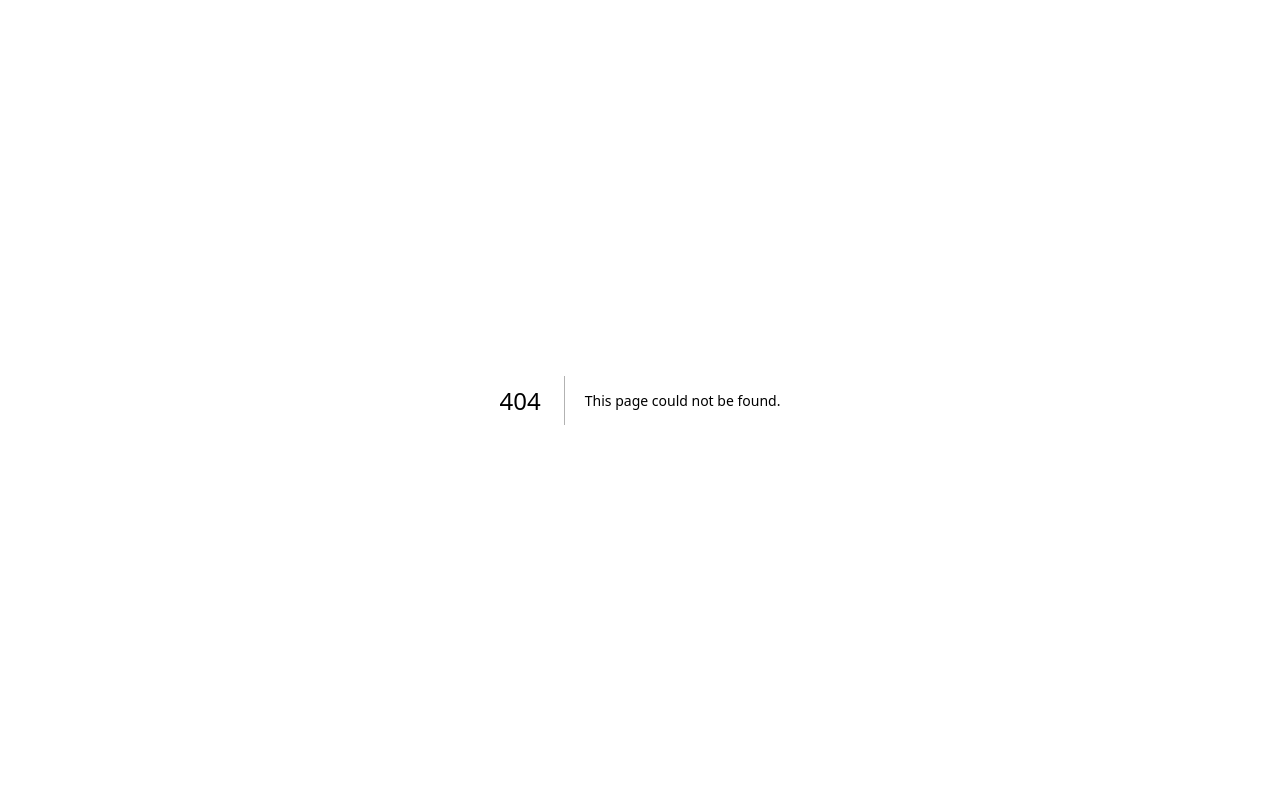
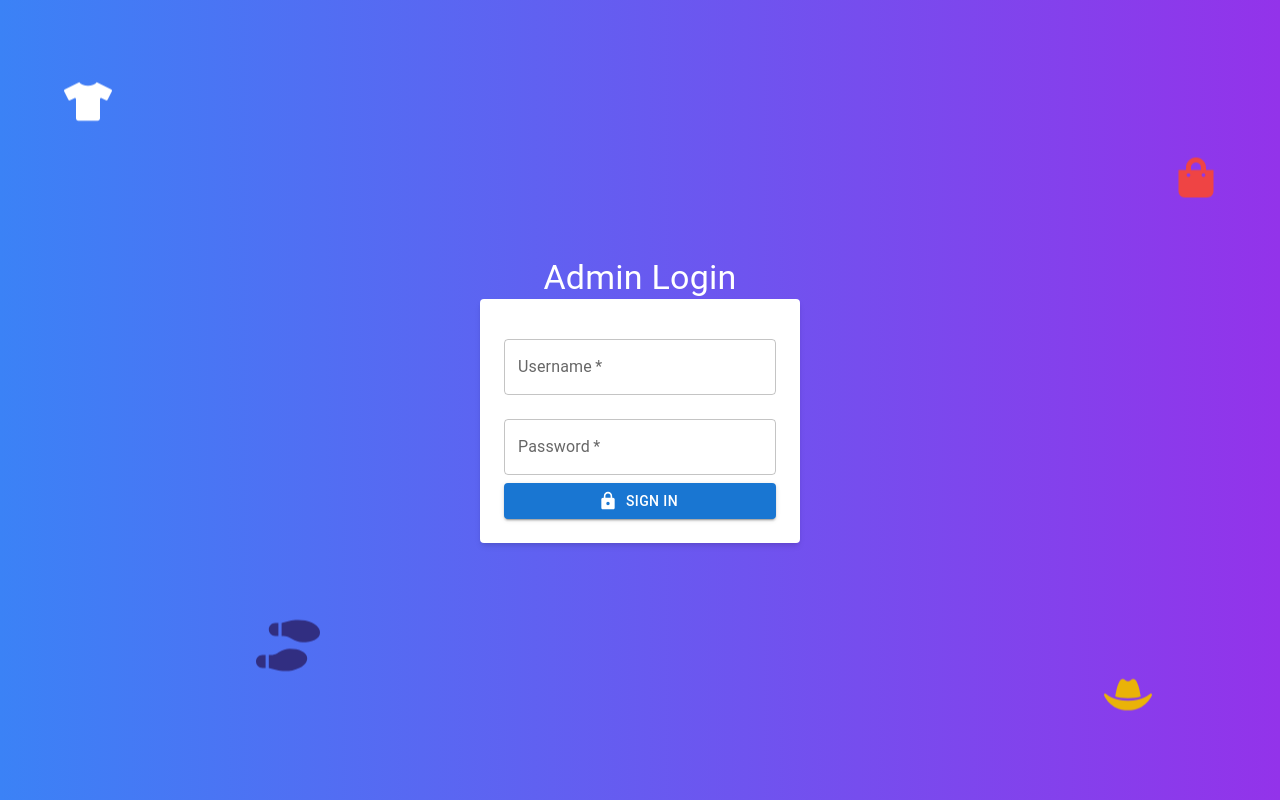
Before and after one commit to Waptech07/TRF-STORE, a Next.js app: page /login in a window 1280 px wide. Before the commit this address had no page. Built offline with nearby package versions, Linux system fonts and the light colour scheme; no server answers.

Commit message:
login page

```diff
--- /dev/null
+++ b/app/login/page.js
@@ -0,0 +1,108 @@
+"use client";
+
+import { signIn, useSession } from 'next-auth/react';
+import { useState, useEffect } from 'react';
+import { useRouter } from 'next/navigation';
+import { Button, TextField, Typography, CircularProgress } from '@mui/material';
+import LockIcon from '@mui/icons-material/Lock';
+import { useSpring, animated } from 'react-spring';
+
+import { FaTshirt, FaShoppingBag, FaShoePrints, FaHatCowboy } from 'react-icons/fa';
+
+const icons = [
+    { Icon: FaTshirt, className: 'text-white animate-float', style: { top: '10%', left: '5%', fontSize: '3rem' } },
+    { Icon: FaShoppingBag, className: 'text-red-500 animate-float', style: { top: '20%', right: '5%', fontSize: '2.5rem' } },
+    { Icon: FaShoePrints, className: 'text-indigo-900 animate-float', style: { bottom: '15%', left: '20%', fontSize: '4rem' } },
+    { Icon: FaHatCowboy, className: 'text-yellow-500 animate-float', style: { bottom: '10%', right: '10%', fontSize: '3rem' } },
+];
+
+
+export default function LoginPage() {
+    const { data: session, status } = useSession();
+    const [username, setUsername] = useState('');
+    const [password, setPassword] = useState('');
+    const [error, setError] = useState('');
+    const [loading, setLoading] = useState(false);
+    const [isMounted, setIsMounted] = useState(false);
+    const router = useRouter();
+
+    useEffect(() => {
+        if (status === 'authenticated') {
+            router.push('/admin/categories');
+        }
+    }, [status, router]);
+
+    useEffect(() => {
+        setIsMounted(true);
+    }, []);
+
+    const handleLogin = async (e) => {
+        e.preventDefault();
+        setLoading(true);
+        const result = await signIn('credentials', {
+            redirect: false,
+            username,
+            password,
+        });
+        setLoading(false);
+
+        if (result.error) {
+            setError(result.error);
+        } else {
+            router.push('/admin/categories');
+        }
+    };
+
+    const props = useSpring({ opacity: isMounted ? 1 : 0, from: { opacity: 0 }, config: { duration: 500 } });
+
+    if (status === 'loading') {
+        return (
+            <div className="flex items-center justify-center h-screen">
+                <CircularProgress />
+            </div>
+        );
+    }
+
+    return (
+        <animated.div style={props} className="flex flex-col items-center justify-center h-screen bg-gradient-to-r from-blue-500 to-purple-600 relative overflow-hidden">
+            {icons.map(({ Icon, className, style }, index) => (
+                <Icon key={index} className={`absolute ${className}`} style={style} />
+            ))}
+            <Typography variant="h4" className="mb-4 text-white">Admin Login</Typography>
+            <form onSubmit={handleLogin} className="bg-white p-6 rounded shadow-md w-80">
+                <TextField
+                    type="text"
+                    label="Username"
+                    variant="outlined"
+                    fullWidth
+                    margin="normal"
+                    value={username}
+                    onChange={(e) => setUsername(e.target.value)}
+                    required
+                />
+                <TextField
+                    type="password"
+                    label="Password"
+                    variant="outlined"
+                    fullWidth
+                    margin="normal"
+                    value={password}
+                    onChange={(e) => setPassword(e.target.value)}
+                    required
+                />
+                {error && <p className="text-red-500">{error}</p>}
+                <Button
+                    type="submit"
+                    variant="contained"
+                    color="primary"
+                    fullWidth
+                    startIcon={<LockIcon />}
+                    className="mt-4"
+                    disabled={loading}
+                >
+                    {loading ? <CircularProgress size={24} /> : 'Sign In'}
+                </Button>
+            </form>
+        </animated.div>
+    );
+}
```
